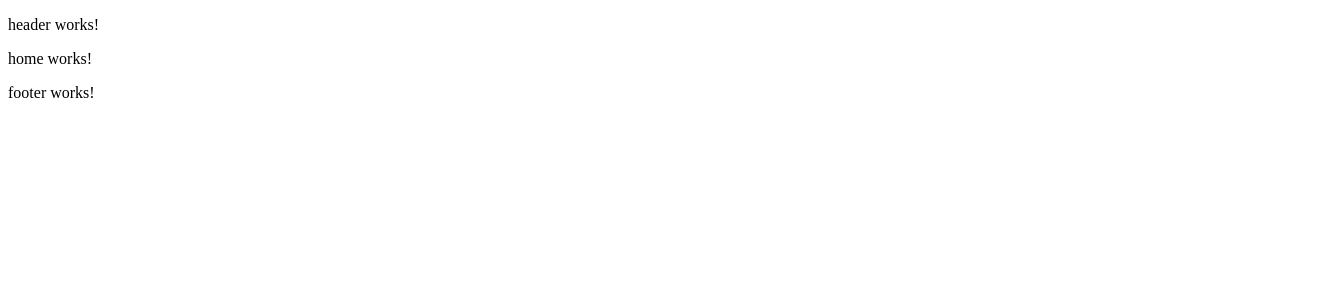
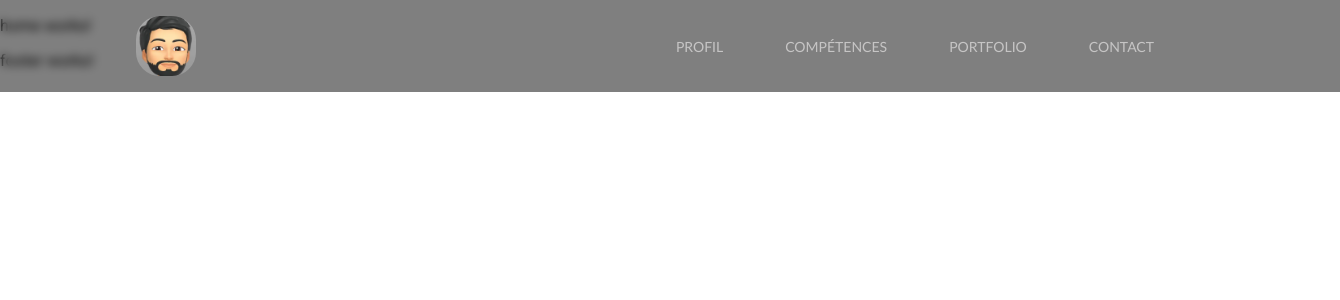
Before and after one commit to zine-eddinetoubal/zine-eddinetoubal, an Angular app: page / in a window 1280 px wide. Shown: the top 300 px of the page, 1340 px wide, since content can reach past the window. Built offline with nearby package versions, Linux system fonts and the light colour scheme.

Commit message:
feat/create-header

```diff
--- a/angular.json
+++ b/angular.json
@@ -32,6 +32,7 @@
               }
             ],
             "styles": [
+              "@angular/material/prebuilt-themes/azure-blue.css",
               "src/styles.scss"
             ],
             "scripts": [],
@@ -102,6 +103,7 @@
               }
             ],
             "styles": [
+              "@angular/material/prebuilt-themes/azure-blue.css",
               "src/styles.scss"
             ],
             "scripts": []
--- a/package.json
+++ b/package.json
@@ -13,10 +13,12 @@
   "private": true,
   "dependencies": {
     "@angular/animations": "^19.1.0",
+    "@angular/cdk": "^19.2.1",
     "@angular/common": "^19.1.0",
     "@angular/compiler": "^19.1.0",
     "@angular/core": "^19.1.0",
     "@angular/forms": "^19.1.0",
+    "@angular/material": "^19.2.1",
     "@angular/platform-browser": "^19.1.0",
     "@angular/platform-browser-dynamic": "^19.1.0",
     "@angular/platform-server": "^19.1.0",
--- a/src/app/shared/components/header/header.component.html
+++ b/src/app/shared/components/header/header.component.html
@@ -1 +1,26 @@
-<p>header works!</p>
+<nav class="navbar">
+  <div class="container-fluid">
+    <button class="navbar-brand" routerLink="/">
+      <div class="avatar-img"></div>
+    </button>
+
+    <ul class="navbar-nav"  [ngClass]="{'show': menuOpen}">
+      <li class="nav-item">
+        <button class="nav-link" routerLink="/">Profil</button>
+      </li>
+      <li class="nav-item">
+        <button class="nav-link" routerLink="/">Compétences</button>
+      </li>
+      <li class="nav-item">
+        <button class="nav-link" routerLink="/">Portfolio</button>
+      </li>
+      <li class="nav-item">
+        <button class="nav-link" routerLink="/">Contact</button>
+      </li>
+    </ul>
+  </div>
+
+  <button class="navbar-toggler" type="button" (click)="toggleMenu()">
+    <mat-icon class="navbar-toggler-icon">menu</mat-icon>
+  </button>
+</nav>
--- a/src/app/shared/components/header/header.component.scss
+++ b/src/app/shared/components/header/header.component.scss
@@ -0,0 +1,144 @@
+.navbar {
+    position: absolute;
+    top: 0;
+    left: 0;
+    width: 100%;
+    background-color: rgba(0, 0, 0, 0.5);
+    backdrop-filter: blur(5px);
+    z-index: 100;
+    padding: 15px 30px;
+    color: white;
+    display: flex;
+    justify-content: space-between;
+    align-items: center;
+  }
+
+  .container-fluid {
+    display: flex;
+    justify-content: space-between;
+    align-items: center;
+    width: 100%;
+  }
+
+  .navbar-brand {
+    display: flex;
+    align-items: center;
+    margin-left: 100px;
+  }
+
+  .avatar-img {
+    width: 60px;
+    height: 60px;
+    border-radius: 40%;
+    background-image: url('../../../assets/images/avatar.jpg');
+    background-size: cover;
+    background-position: center;
+    margin-right: 10px;
+  }
+
+  .navbar-nav {
+    display: flex;
+    list-style: none;
+    margin: 0 150px;
+    padding: 0;
+  }
+
+  .navbar-nav .nav-item {
+    margin-left: 50px;
+  }
+
+  .navbar-nav .nav-link {
+    color: rgb(198, 197, 197);
+    font-size: 14px;
+    font-family: "Gill Sans", sans-serif;
+    text-transform: uppercase;
+    font-weight: 500;
+    text-decoration: none;
+  }
+
+  .navbar-nav .nav-link:hover {
+    color: #ffffff;
+  }
+
+  button {
+    text-decoration: none;
+    border: none;
+    box-shadow: none;
+    background: transparent;
+  }
+
+  button:hover {
+    text-decoration: none;
+    background-color: transparent;
+  }
+
+  .navbar-toggler {
+    display: none;
+    background-color: transparent;
+    border: none;
+    cursor: pointer;
+    position: absolute;
+    top: 35px;
+    right: 60px;
+  }
+
+  .navbar-toggler-icon {
+    color: white;
+    font-size: 30px;
+  }
+
+  @media screen and (max-width: 1000px) {
+    .navbar {
+      padding: 15px;
+      justify-content: space-between;
+    }
+
+    .container-fluid {
+      flex-direction: column;
+      align-items: flex-start;
+    }
+
+    .navbar-brand {
+      margin-left: 0;
+      margin-bottom: 10px;
+    }
+
+    .navbar-nav {
+      flex-direction: column;
+      margin: 0;
+      padding: 0;
+      width: 100%;
+      text-align: center;
+      display: none;
+
+      &.show {
+        display: flex;
+        flex-direction: column;
+      }
+    }
+
+    .navbar-nav.show {
+      display: flex;
+    }
+
+    .navbar-nav .nav-item {
+      margin-left: 0;
+      margin-bottom: 10px;
+    }
+
+    .navbar-nav .nav-link {
+      font-size: 16px;
+    }
+
+    .navbar-toggler {
+      display: block;
+      cursor: pointer;
+    }
+
+  }
+
+  @media screen and (max-width: 480px) {
+    .navbar-nav .nav-link {
+      font-size: 14px;
+    }
+  }
--- a/src/app/shared/components/header/header.component.ts
+++ b/src/app/shared/components/header/header.component.ts
@@ -1,11 +1,23 @@
 import { Component } from '@angular/core';
-
+import { MatToolbarModule } from '@angular/material/toolbar';
+import { MatButtonModule } from '@angular/material/button';
+import { MatIconModule } from '@angular/material/icon';
+import { CommonModule } from '@angular/common';
 @Component({
   selector: 'app-header',
-  imports: [],
+  imports: [
+    MatToolbarModule,
+    MatButtonModule,
+    MatIconModule,
+    CommonModule
+  ],
   templateUrl: './header.component.html',
   styleUrl: './header.component.scss'
 })
 export class HeaderComponent {
+  menuOpen = false;
 
+  toggleMenu() {
+    this.menuOpen = !this.menuOpen;
+  }
 }
--- a/src/index.html
+++ b/src/index.html
@@ -6,8 +6,10 @@
   <base href="/">
   <meta name="viewport" content="width=device-width, initial-scale=1">
   <link rel="icon" type="image/x-icon" href="favicon.ico">
+  <link href="https://fonts.googleapis.com/css2?family=Roboto:wght@300;400;500&display=swap" rel="stylesheet">
+  <link href="https://fonts.googleapis.com/icon?family=Material+Icons" rel="stylesheet">
 </head>
-<body>
+<body class="mat-typography">
   <app-root></app-root>
 </body>
 </html>
--- a/src/styles.scss
+++ b/src/styles.scss
@@ -1 +1,2 @@
-/* You can add global styles to this file, and also import other style files */
+html, body { height: 100%; }
+body { margin: 0; font-family: Roboto, "Helvetica Neue", sans-serif; }
```
Also changed, not shown: src/app/assets/images/avatar.jpg (added), 1 other file (tests, documents, lock files or other folders).
